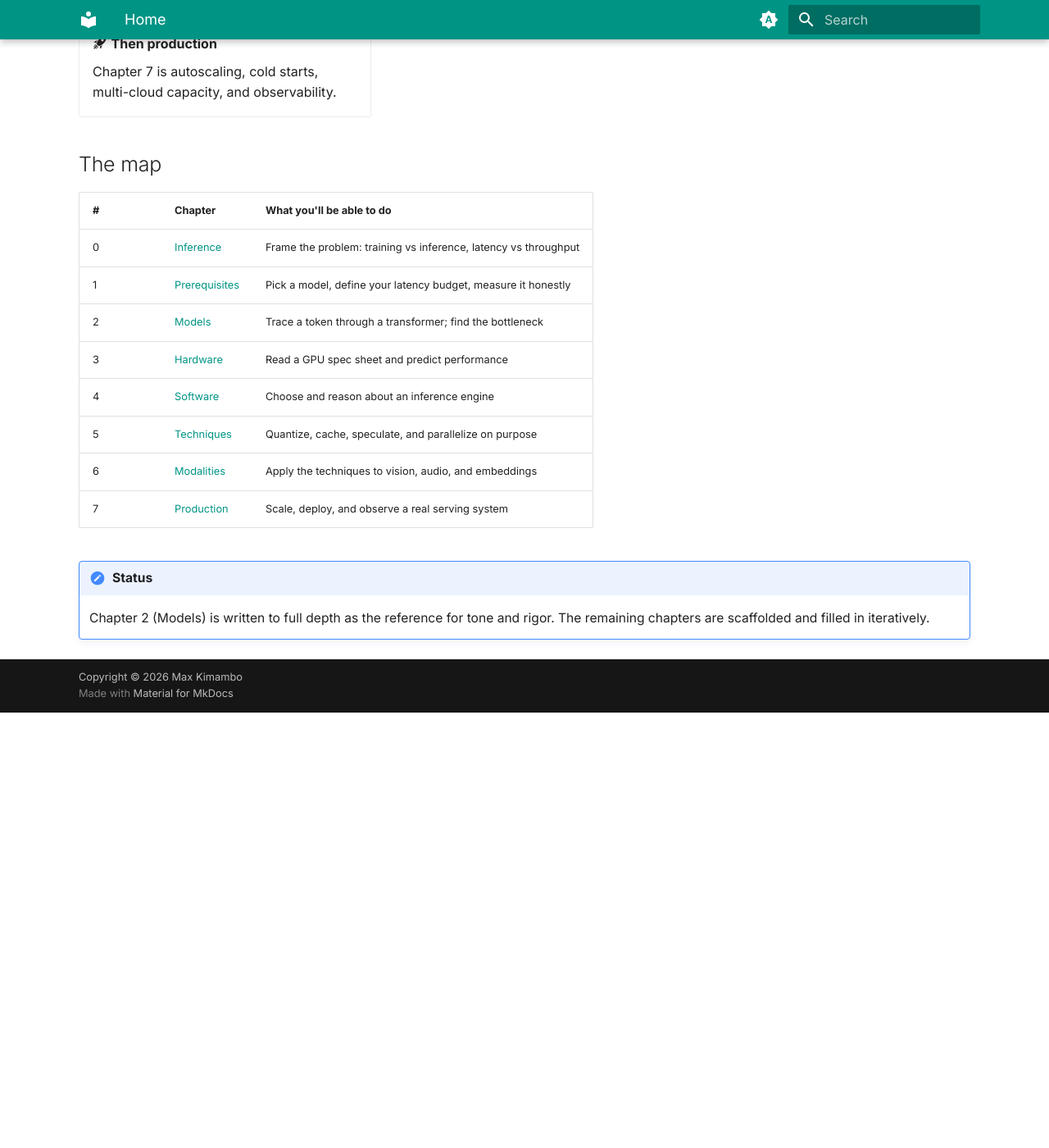
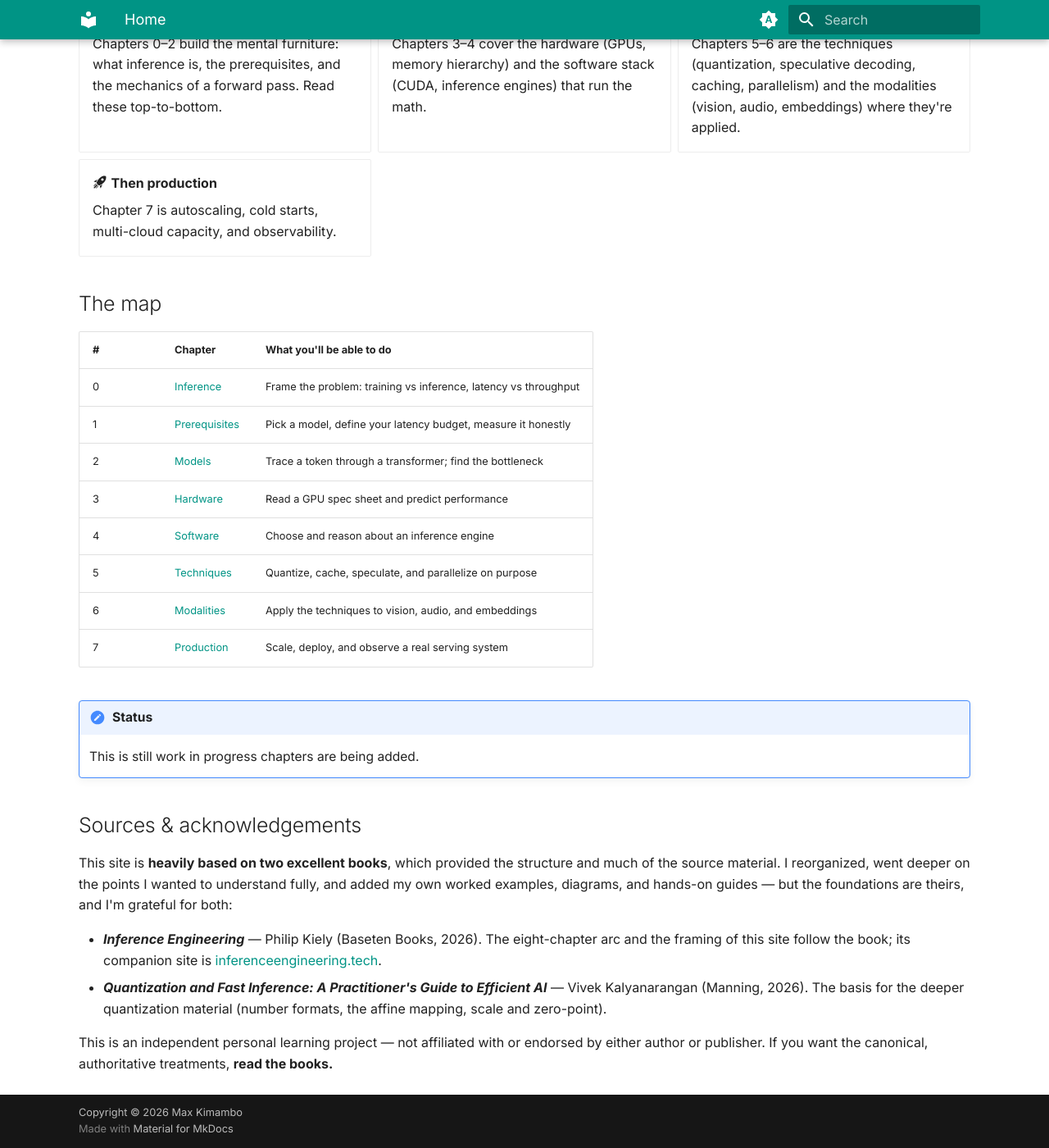
Before and after one commit to maxkimambo/inference-engineering-deep-dive, an MkDocs documentation site: the page built from docs/index.md, in a window 1280 px wide and 1400 px high, scrolled down 658 px. Shown: the whole window at 82% size. Built offline with MkDocs 1.6.1 and Material for MkDocs 9.7.7, drawn with Linux system fonts in a browser that asks for light colours; before the commit the page ends 1527 px from its top, so only the background shows below that; some of the changed text lies outside the part shown.

Commit message:
index: add 'why this site exists' note + sources/acknowledgements
Credit the two source books (Kiely, Inference Engineering; Kalyanarangan,
Quantization and Fast Inference) and state the motivation: understand the whole
LLM-inference black box and share the learnings. Notes it's an independent
learning project, not affiliated.

```diff
--- a/docs/index.md
+++ b/docs/index.md
@@ -15,6 +15,12 @@
 It assumes you can read code and know what an array, a number, and computer memory are. Every
 ML-specific term is **defined the first time it appears**, with an analogy and usually a tiny
 worked example. It is long on purpose.
+
+!!! quote "Why this site exists"
+    I wanted to understand the *entire* LLM-inference black box — not just operate the knobs, but
+    know **why** every piece works the way it does, end to end. This site is me working that out in
+    the open, going deeper on the points other guides skip, and sharing the learnings so they're
+    useful to anyone else chasing the same understanding. — Max
 
 ## How to read this
 
@@ -55,5 +61,21 @@
 | 7 | [Production](chapters/production/index.md) | Scale, deploy, and observe a real serving system |
 
 !!! note "Status"
-    Chapter 2 (Models) is written to full depth as the reference for tone and rigor. The
-    remaining chapters are scaffolded and filled in iteratively.
+    This is still work in progress chapters are being added.
+
+## Sources & acknowledgements
+
+This site is **heavily based on two excellent books**, which provided the structure and much of the
+source material. I reorganized, went deeper on the points I wanted to understand fully, and added my
+own worked examples, diagrams, and hands-on guides — but the foundations are theirs, and I'm grateful
+for both:
+
+- ***Inference Engineering*** — Philip Kiely (Baseten Books, 2026). The eight-chapter arc and the
+  framing of this site follow the book; its companion site is
+  [inferenceengineering.tech](https://inferenceengineering.tech).
+- ***Quantization and Fast Inference: A Practitioner's Guide to Efficient AI*** — Vivek
+  Kalyanarangan (Manning, 2026). The basis for the deeper quantization material (number formats, the
+  affine mapping, scale and zero-point).
+
+This is an independent personal learning project — not affiliated with or endorsed by either author
+or publisher. If you want the canonical, authoritative treatments, **read the books.**
```
